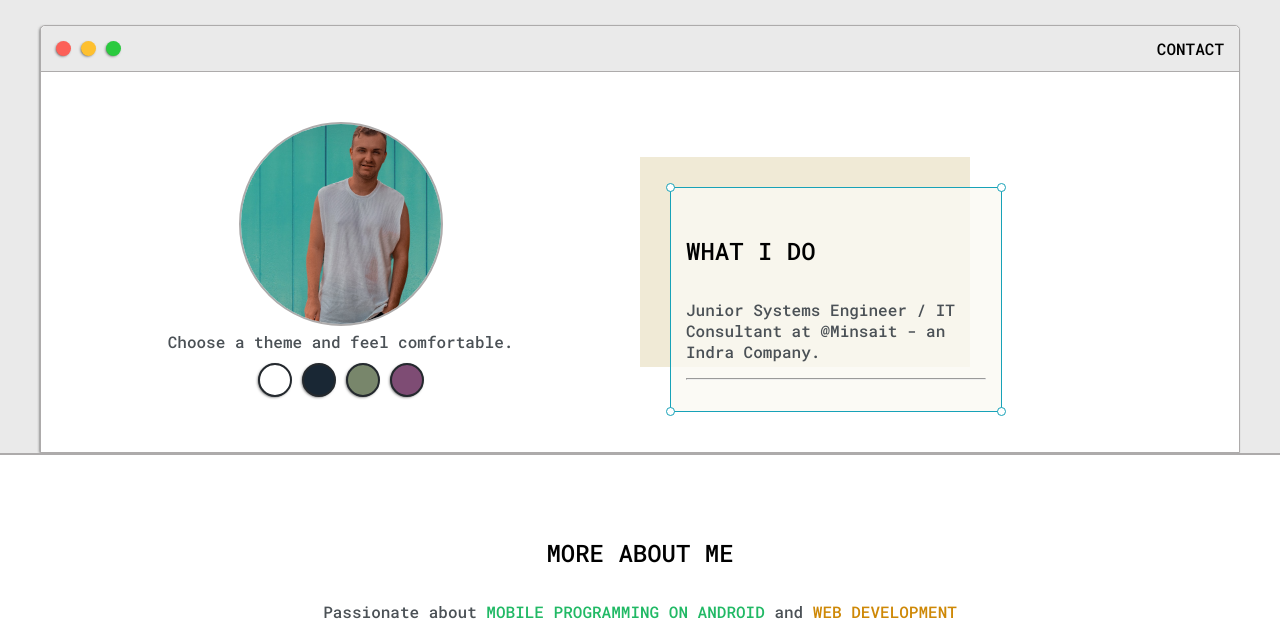
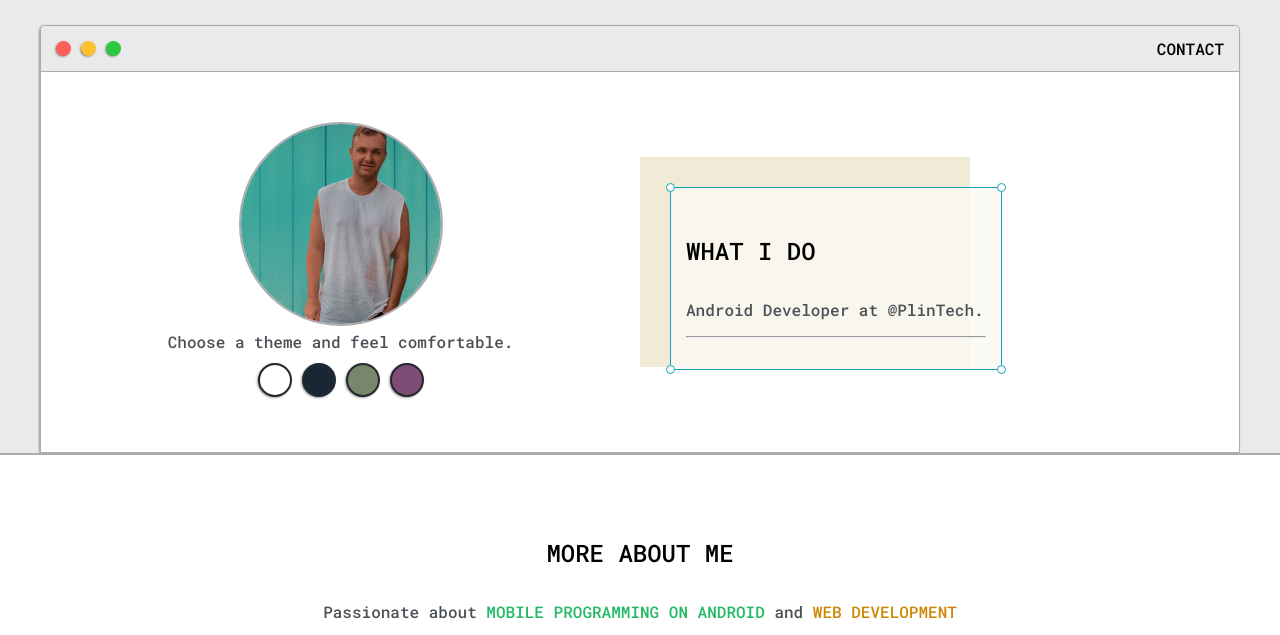
Before and after one commit to usebastian97/My-Portfolio-Website, a plain HTML site: page index.html in a window 1280 px wide. Shown: the part 142-777 px from the top of the page. Drawn offline with Linux system fonts and the light colour scheme.

Commit message:
update index.html

```diff
--- a/index.html
+++ b/index.html
@@ -64,7 +64,7 @@
 							<div id="corner-tl" class="corner"></div>
 							<div id="corner-tr" class="corner"></div>
 							<h4>WHAT I DO</h4>
-							<p>Junior Systems Engineer / IT Consultant at @Minsait - an Indra Company.</p>
+							<p>Android Developer at @PlinTech.</p>
 							<hr>
 
 							<p></p>
```
